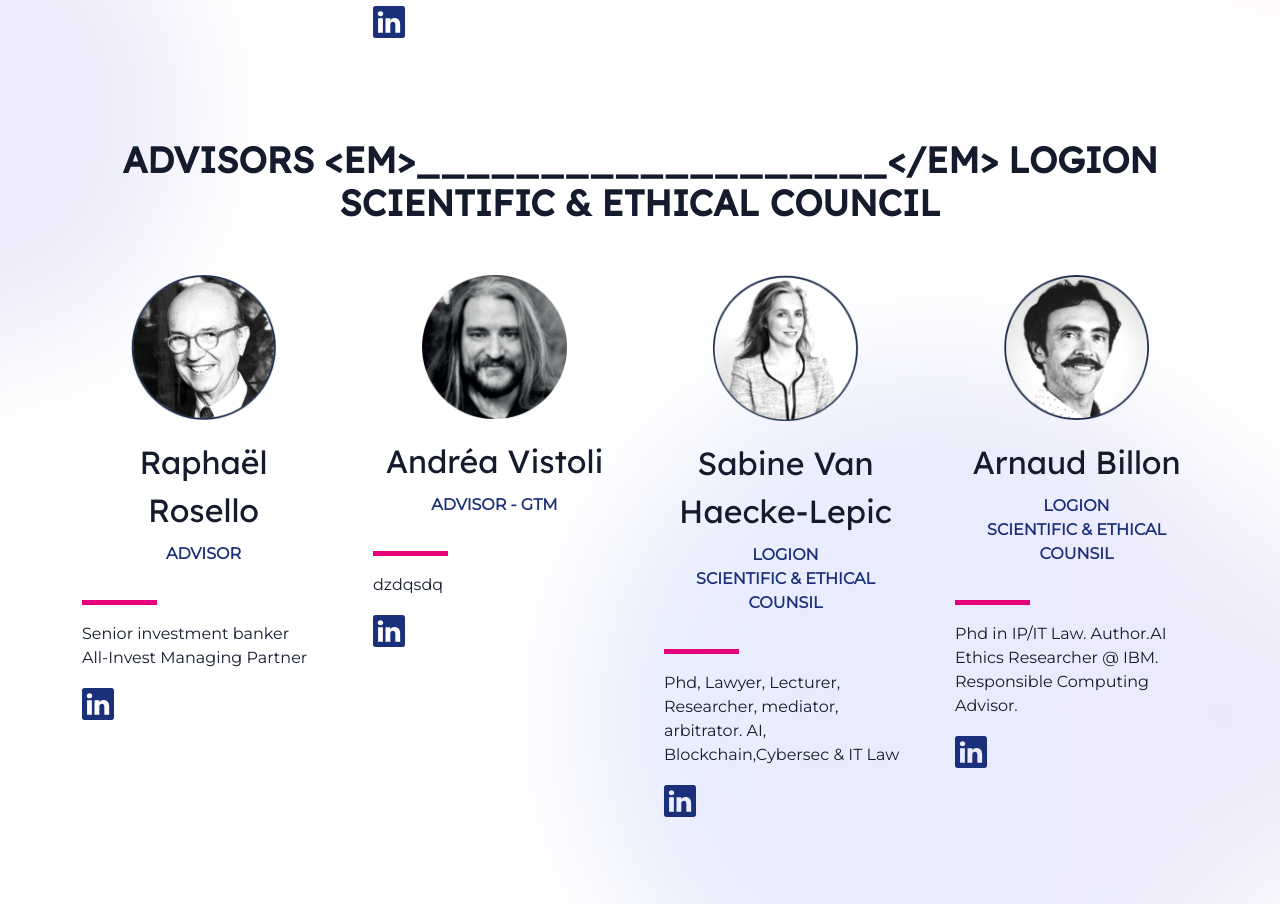
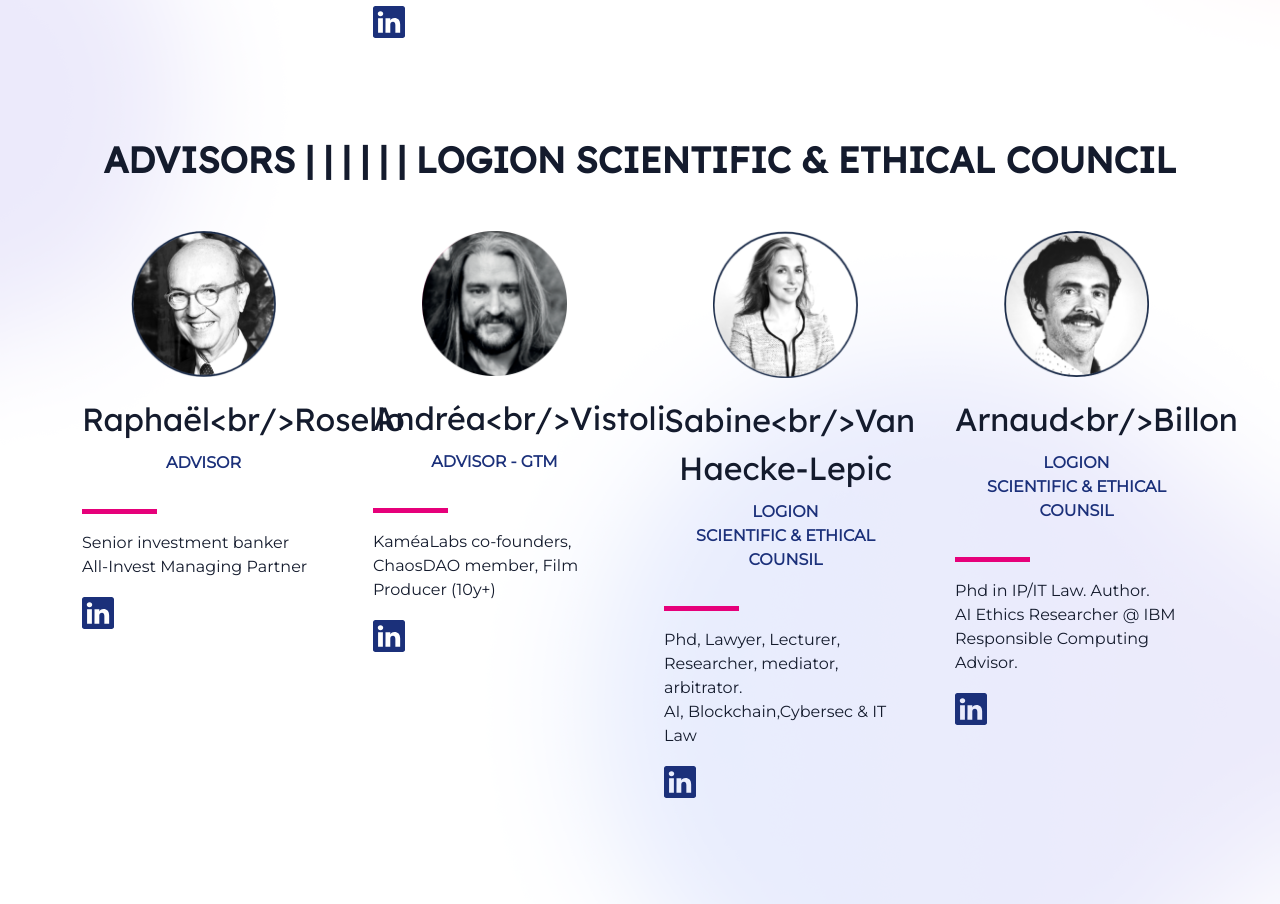
Before and after one commit to logion-network/logion-web-site, a React (Create React App) app: page / in a window 1280 px wide. Shown: the part 5400-6304 px from the top of the page. Built offline with nearby package versions, Linux system fonts and the light colour scheme.

Commit message:
Update Content.tsx

```diff
--- a/src/Content.tsx
+++ b/src/Content.tsx
@@ -367,11 +367,11 @@ export const CONTENT: ReactNode = (<>
         ]}
     />
     <Team
-        title="Advisors <em>___________________</em> Logion Scientific & Ethical Council"
+        title="Advisors | | | | | | Logion Scientific & Ethical Council"
         members={[
             <Member
                 image="media/raphael.png"
-                name="Raphaël Rosello"
+                name="Raphaël<br/>Rosello"
                 title="Advisor"
                 description={<>
                     { /* START EDIT */ }
@@ -383,33 +383,33 @@ export const CONTENT: ReactNode = (<>
             />,
             <Member
                 image="media/andrea.png"
-                name="Andréa Vistoli"
+                name="Andréa<br/>Vistoli"
                 title="Advisor - GTM"
                 description={<>
                     { /* START EDIT */ }
-                    dzdqsdq
+                    KaméaLabs co-founders, ChaosDAO member, Film Producer (10y+)
                     { /* STOP EDIT */ }
                 </>}
                 linkedIn="https://www.linkedin.com/in/elieauvray/"
             />,
             <Member
                 image="media/sabine.png"
-                name="Sabine Van Haecke-Lepic"
+                name="Sabine<br/>Van Haecke-Lepic"
                 title={ <>Logion<br/>Scientific & Ethical Counsil</> }
                 description={<>
                     { /* START EDIT */ }
-                    Phd, Lawyer, Lecturer, Researcher, mediator, arbitrator. AI, Blockchain,Cybersec & IT Law
+                    Phd, Lawyer, Lecturer, Researcher, mediator, arbitrator.<br/>AI, Blockchain,Cybersec & IT Law
                     { /* STOP EDIT */ }
                 </>}
                 linkedIn="https://www.linkedin.com/in/sabine-van-haecke-lepic-ph-d-37b735140/"
             />,
             <Member
                 image="media/arnaud.png"
-                name="Arnaud Billon"
+                name="Arnaud<br/>Billon"
                 title={ <>Logion<br/>Scientific & Ethical Counsil</> }
                 description={<>
                     { /* START EDIT */ }
-                    Phd in IP/IT Law. Author.AI Ethics Researcher @ IBM. Responsible Computing Advisor.
+                    Phd in IP/IT Law. Author.<br/>AI Ethics Researcher @ IBM<br/>Responsible Computing Advisor.
                     { /* STOP EDIT */ }
                 </>}
                 linkedIn="https://www.linkedin.com/in/abillion/"
```
